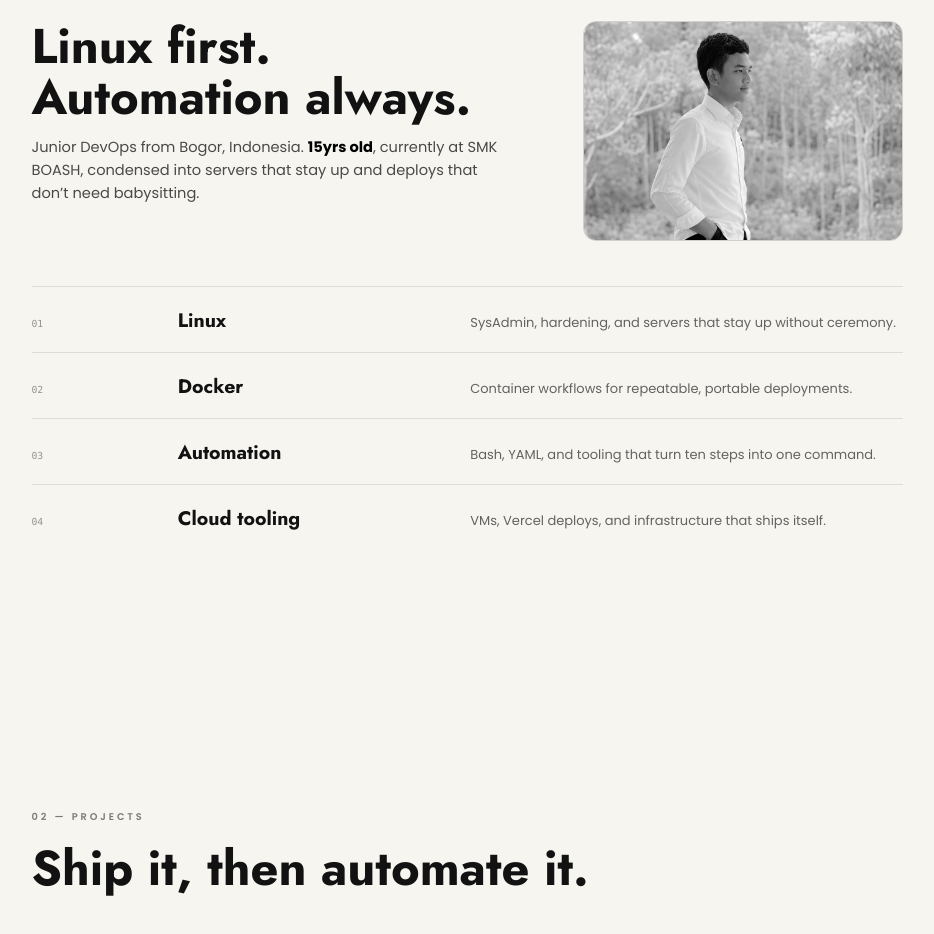
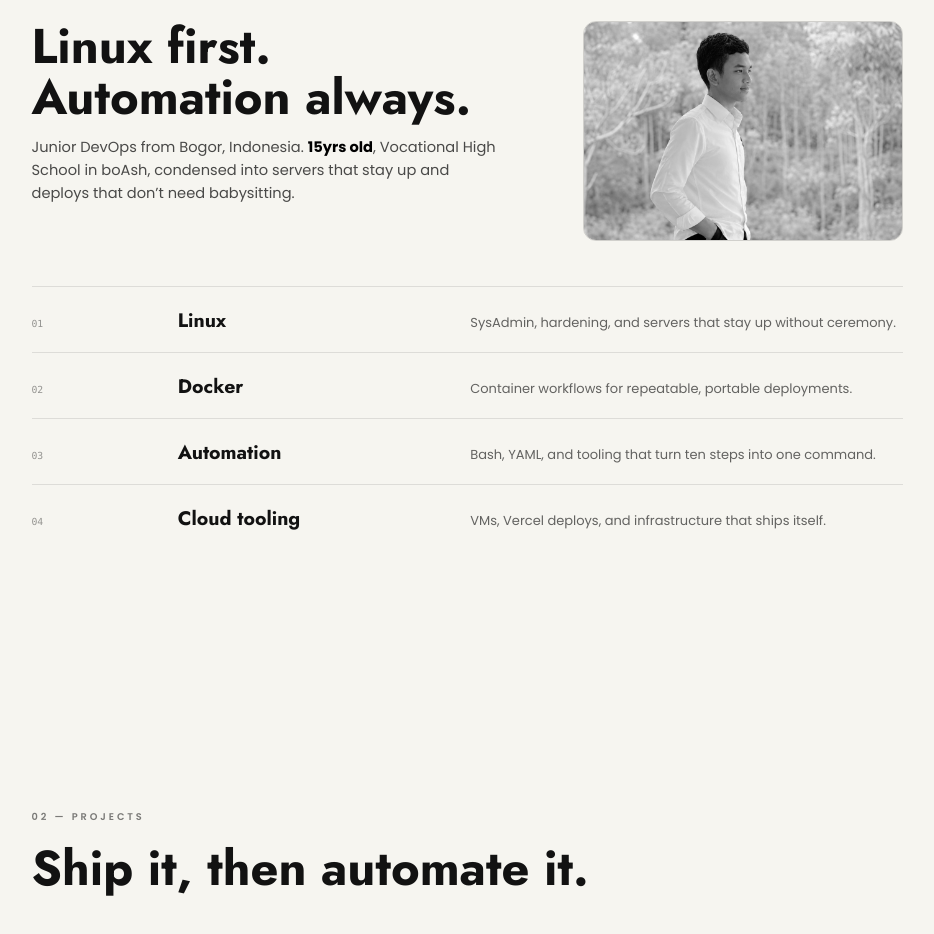
Before and after one commit to SakamotoMrX/Portofolio-Andra, a Next.js app: page / in a window 1280 px wide. Shown: the part 961-1895 px from the top of the page, without its empty margins (173-1107 px from the left). Built offline with nearby package versions, Linux system fonts and the light colour scheme; no server answers.

Commit message:
fix: update school text

```diff
--- a/app/(root)/page.jsx
+++ b/app/(root)/page.jsx
@@ -111,7 +111,7 @@ export default function Page() {
 									<p className="mt-4 max-w-xl text-lg text-black/70">
 										Junior DevOps from Bogor, Indonesia.{" "}
 										<strong className="font-bold text-black">15yrs old</strong>,
-										currently at SMK BOASH, condensed into servers that stay up
+										Vocational High School in boAsh, condensed into servers that stay up
 										and deploys that don&rsquo;t need babysitting.
 									</p>
 								</Reveal>
```
